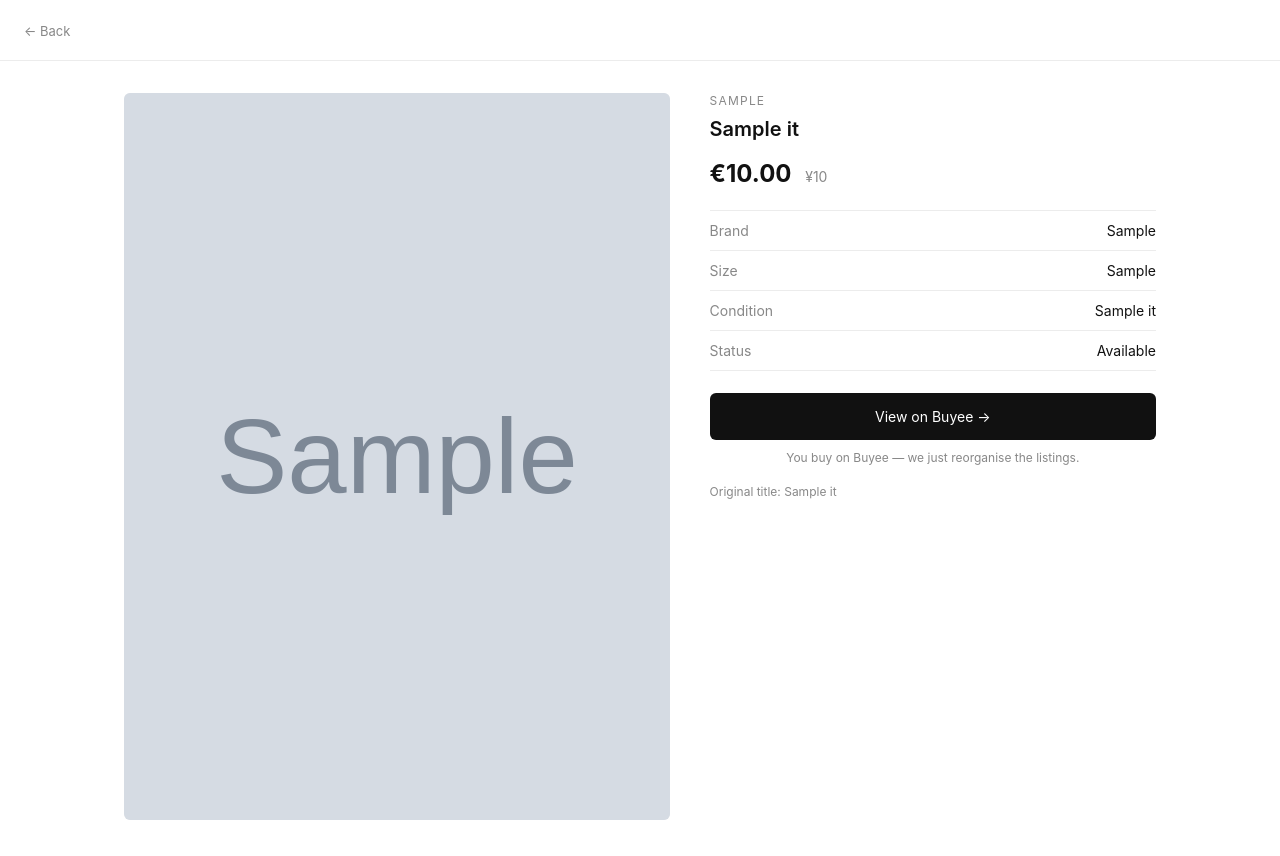
After one commit to Pachax17/japanese-fashion, a Flask app: template templates/detail.html in a window 1280 px wide. The commit adds this page. Run offline with Flask 3, Linux system fonts and the light colour scheme; the template is opened without the code that fills it: most values are stand-ins (such as "Sample title", 1, 10 or a date in 2020); grey boxes marked "Sample" are stand-in pictures.

Commit message:
Slice #7 + detail page + filters (MVP loop closed)
- /go/<id>: log click to a clicks table, then 302 to the Buyee URL (raw for
  now; affiliate deep-link is Track 2). Grid + detail CTA route through it.
- /item/<id>: detail page with photo gallery (main image + clickable thumbs)
  and full specs.
- Grid filters by brand + size + condition (auto-submitting selects); cards
  link to the detail page.

Verified via test client: grid 197 cards, filters work (cdg_homme+M -> 16),
detail gallery renders, /go returns 302 to Buyee and logs the click.

Co-Authored-By: Claude Opus 4.8 <noreply@anthropic.com>

```diff
--- a/app.py
+++ b/app.py
@@ -1,23 +1,25 @@
-# (C) Claude-generated — Japanese Fashion MVP, build slice #6
-"""Minimal Flask grid page reading from data/listings.db.
+# (C) Claude-generated — Japanese Fashion MVP, build slices #6-7
+"""Flask app: grid + detail page + Buyee redirect.
 
-Shows only the 3 confirmed brands (needs_review is hidden) and only `active`
-listings. Cards link out to the item's Buyee page.
+- "/"            grid, filterable by brand / size / condition (needs_review hidden, active only)
+- "/item/<id>"  detail page with photo gallery
+- "/go/<id>"    log the click, then 302 to the listing's Buyee page
+                (raw Buyee URL for now; affiliate deep-link is Track 2)
 
 Run:  pip install -r requirements.txt ; python app.py  -> http://127.0.0.1:5000
 """
 
 import json
 import sqlite3
+from datetime import datetime, timezone
 from pathlib import Path
 
-from flask import Flask, render_template, request
+from flask import Flask, abort, redirect, render_template, request
 
 DB_PATH = Path(__file__).parent / "data" / "listings.db"
 
 app = Flask(__name__)
 
-# Display names; this dict also defines which brands are shown (needs_review excluded).
 DISPLAY = {
     "junya_watanabe": "Junya Watanabe MAN",
     "cdg_homme_plus": "Comme des Garçons Homme Plus",
@@ -26,65 +28,118 @@ DISPLAY = {
 CONDITION_LABEL = {
     "new": "New", "like_new": "Like new", "good": "Good", "fair": "Fair", "poor": "Poor",
 }
+CONDITION_ORDER = ["new", "like_new", "good", "fair", "poor"]
+SIZE_ORDER = ["XXS", "XS", "S", "M", "L", "XL", "XXL", "XXXL"]
 SHOWN_BRANDS = tuple(DISPLAY.keys())
-_PLACEHOLDERS = ",".join("?" * len(SHOWN_BRANDS))
+_PH = ",".join("?" * len(SHOWN_BRANDS))
 
 
 def _conn() -> sqlite3.Connection:
     conn = sqlite3.connect(DB_PATH)
     conn.row_factory = sqlite3.Row
+    conn.execute(
+        "CREATE TABLE IF NOT EXISTS clicks "
+        "(id INTEGER PRIMARY KEY AUTOINCREMENT, listing_id TEXT, brand TEXT, ts TEXT)"
+    )
     return conn
 
 
-def query_listings(brand: str | None) -> list[dict]:
-    sql = f"SELECT * FROM listings WHERE status='active' AND brand IN ({_PLACEHOLDERS})"
+def _decorate(row: sqlite3.Row) -> dict:
+    d = dict(row)
+    d["images_list"] = json.loads(d.get("images") or "[]")
+    d["image"] = d["images_list"][0] if d["images_list"] else None
+    d["brand_display"] = DISPLAY.get(d["brand"], d["brand"])
+    d["condition_label"] = CONDITION_LABEL.get(d["condition_norm"], d["condition_norm"] or "")
+    return d
+
+
+def query_listings(brand=None, size=None, condition=None) -> list[dict]:
+    sql = f"SELECT * FROM listings WHERE status='active' AND brand IN ({_PH})"
     params = list(SHOWN_BRANDS)
     if brand in DISPLAY:
-        sql += " AND brand = ?"
-        params.append(brand)
+        sql += " AND brand = ?"; params.append(brand)
+    if size:
+        sql += " AND size_norm = ?"; params.append(size)
+    if condition:
+        sql += " AND condition_norm = ?"; params.append(condition)
     sql += " ORDER BY price_eur DESC"
-
     conn = _conn()
     rows = conn.execute(sql, params).fetchall()
     conn.close()
-
-    items = []
-    for r in rows:
-        d = dict(r)
-        images = json.loads(d.get("images") or "[]")
-        d["image"] = images[0] if images else None
-        d["brand_display"] = DISPLAY.get(d["brand"], d["brand"])
-        d["condition_label"] = CONDITION_LABEL.get(d["condition_norm"], d["condition_norm"] or "")
-        items.append(d)
-    return items
+    return [_decorate(r) for r in rows]
 
 
 def brand_counts() -> dict[str, int]:
     conn = _conn()
     counts = {b: 0 for b in DISPLAY}
-    sql = (
+    for brand, n in conn.execute(
         f"SELECT brand, COUNT(*) FROM listings WHERE status='active' "
-        f"AND brand IN ({_PLACEHOLDERS}) GROUP BY brand"
-    )
-    for brand, n in conn.execute(sql, SHOWN_BRANDS):
+        f"AND brand IN ({_PH}) GROUP BY brand", SHOWN_BRANDS
+    ):
         counts[brand] = n
     conn.close()
     return counts
 
 
+def filter_options() -> dict[str, list[str]]:
+    """Distinct sizes/conditions available among shown active listings, ordered sensibly."""
+    conn = _conn()
+    sizes = [r[0] for r in conn.execute(
+        f"SELECT DISTINCT size_norm FROM listings WHERE status='active' "
+        f"AND brand IN ({_PH}) AND size_norm IS NOT NULL", SHOWN_BRANDS)]
+    conds = [r[0] for r in conn.execute(
+        f"SELECT DISTINCT condition_norm FROM listings WHERE status='active' "
+        f"AND brand IN ({_PH}) AND condition_norm IS NOT NULL", SHOWN_BRANDS)]
+    conn.close()
+    sizes.sort(key=lambda s: (SIZE_ORDER.index(s) if s in SIZE_ORDER else len(SIZE_ORDER), s))
+    conds.sort(key=lambda c: CONDITION_ORDER.index(c) if c in CONDITION_ORDER else 99)
+    return {"sizes": sizes, "conditions": [(c, CONDITION_LABEL.get(c, c)) for c in conds]}
+
+
 @app.route("/")
 def index():
-    brand = request.args.get("brand")
-    items = query_listings(brand)
-    counts = brand_counts()
+    brand = request.args.get("brand") or None
+    size = request.args.get("size") or None
+    condition = request.args.get("condition") or None
+    items = query_listings(brand, size, condition)
     return render_template(
         "index.html",
         items=items,
-        counts=counts,
-        total=sum(counts.values()),
+        counts=brand_counts(),
+        total=sum(brand_counts().values()),
+        options=filter_options(),
+        display=DISPLAY,
         active_brand=brand if brand in DISPLAY else None,
-        display=DISPLAY,
+        active_size=size,
+        active_condition=condition,
     )
+
+
+@app.route("/item/<id>")
+def item(id):
+    conn = _conn()
+    row = conn.execute("SELECT * FROM listings WHERE id = ?", (id,)).fetchone()
+    conn.close()
+    if not row:
+        abort(404)
+    return render_template("detail.html", it=_decorate(row))
+
+
+@app.route("/go/<id>")
+def go(id):
+    conn = _conn()
+    row = conn.execute("SELECT brand, buyee_item_url FROM listings WHERE id = ?", (id,)).fetchone()
+    if not row or not row["buyee_item_url"]:
+        conn.close()
+        abort(404)
+    conn.execute(
+        "INSERT INTO clicks (listing_id, brand, ts) VALUES (?, ?, ?)",
+        (id, row["brand"], datetime.now(timezone.utc).isoformat()),
+    )
+    conn.commit()
+    conn.close()
+    # Track 2 will swap this raw URL for the Skimlinks affiliate deep-link.
+    return redirect(row["buyee_item_url"], code=302)
 
 
 if __name__ == "__main__":
--- /dev/null
+++ b/templates/detail.html
@@ -0,0 +1,76 @@
+<!-- (C) Claude-generated — listing detail page with photo gallery -->
+<!DOCTYPE html>
+<html lang="en">
+<head>
+  <meta charset="utf-8">
+  <meta name="viewport" content="width=device-width, initial-scale=1">
+  <title>{{ it.title_en or it.title_ja }} — Archive</title>
+  <style>
+    :root { --ink:#111; --muted:#888; --line:#ececec; --bg:#fff; }
+    * { box-sizing:border-box; }
+    body { margin:0; font-family:-apple-system,"Helvetica Neue",Arial,sans-serif; color:var(--ink); background:var(--bg); -webkit-font-smoothing:antialiased; }
+    a { color:inherit; }
+    .top { padding:20px 24px; border-bottom:1px solid var(--line); }
+    .back { font-size:13px; color:var(--muted); text-decoration:none; }
+    .wrap { display:grid; grid-template-columns:1.1fr .9fr; gap:40px; max-width:1080px; margin:0 auto; padding:32px 24px; }
+    @media (max-width:760px){ .wrap{ grid-template-columns:1fr; gap:24px; } }
+    .main-img { width:100%; aspect-ratio:3/4; object-fit:cover; background:#f4f4f4; border-radius:6px; }
+    .thumbs { display:flex; gap:8px; flex-wrap:wrap; margin-top:10px; }
+    .thumbs img { width:64px; height:80px; object-fit:cover; border-radius:4px; cursor:pointer; opacity:.6; border:1px solid var(--line); }
+    .thumbs img.active, .thumbs img:hover { opacity:1; }
+    .brand { font-size:12px; letter-spacing:.1em; text-transform:uppercase; color:var(--muted); }
+    h1 { font-size:20px; font-weight:600; line-height:1.35; margin:8px 0 16px; }
+    .price { font-size:24px; font-weight:700; }
+    .price .jpy { font-size:14px; color:var(--muted); font-weight:400; margin-left:8px; }
+    .specs { margin:22px 0; border-top:1px solid var(--line); }
+    .specs div { display:flex; justify-content:space-between; padding:11px 0; border-bottom:1px solid var(--line); font-size:14px; }
+    .specs .k { color:var(--muted); }
+    .buy { display:block; text-align:center; text-decoration:none; background:var(--ink); color:#fff; padding:15px; border-radius:6px; font-size:14px; margin-top:8px; }
+    .buy:hover { opacity:.85; }
+    .note { font-size:12px; color:var(--muted); margin-top:10px; text-align:center; }
+    .ja { font-size:12px; color:var(--muted); margin-top:18px; line-height:1.5; }
+  </style>
+</head>
+<body>
+  <div class="top"><a class="back" href="javascript:history.back()">← Back</a></div>
+  <div class="wrap">
+    <div>
+      {% if it.images_list %}
+        <img class="main-img" id="main" src="{{ it.images_list[0] }}" alt="">
+        {% if it.images_list|length > 1 %}
+        <div class="thumbs">
+          {% for img in it.images_list %}
+            <img src="{{ img }}" class="{{ 'active' if loop.first }}" onclick="document.getElementById('main').src=this.src;
+                 document.querySelectorAll('.thumbs img').forEach(t=>t.classList.remove('active')); this.classList.add('active');">
+          {% endfor %}
+        </div>
+        {% endif %}
+      {% else %}
+        <div class="main-img"></div>
+      {% endif %}
+    </div>
+
+    <div>
+      <div class="brand">{{ it.brand_display }}</div>
+      <h1>{{ it.title_en or it.title_ja }}</h1>
+      <div class="price">€{{ '%.2f'|format(it.price_eur) if it.price_eur else '—' }}
+        <span class="jpy">¥{{ '{:,}'.format(it.price_jpy) if it.price_jpy else '' }}</span>
+      </div>
+
+      <div class="specs">
+        <div><span class="k">Brand</span><span>{{ it.brand_display }}</span></div>
+        <div><span class="k">Size</span><span>{{ it.size_norm or it.size_raw or '—' }}</span></div>
+        <div><span class="k">Condition</span><span>{{ it.condition_label or '—' }}</span></div>
+        <div><span class="k">Status</span><span>{{ 'Available' if it.status == 'active' else 'Sold' }}</span></div>
+      </div>
+
+      <a class="buy" href="/go/{{ it.id }}" target="_blank" rel="noopener">View on Buyee →</a>
+      <div class="note">You buy on Buyee — we just reorganise the listings.</div>
+
+      {% if it.title_ja and it.title_ja != it.title_en %}
+        <div class="ja">Original title: {{ it.title_ja }}</div>
+      {% endif %}
+    </div>
+  </div>
+</body>
+</html>
```
Also changed, not shown: templates/index.html (+39 -32 lines).
